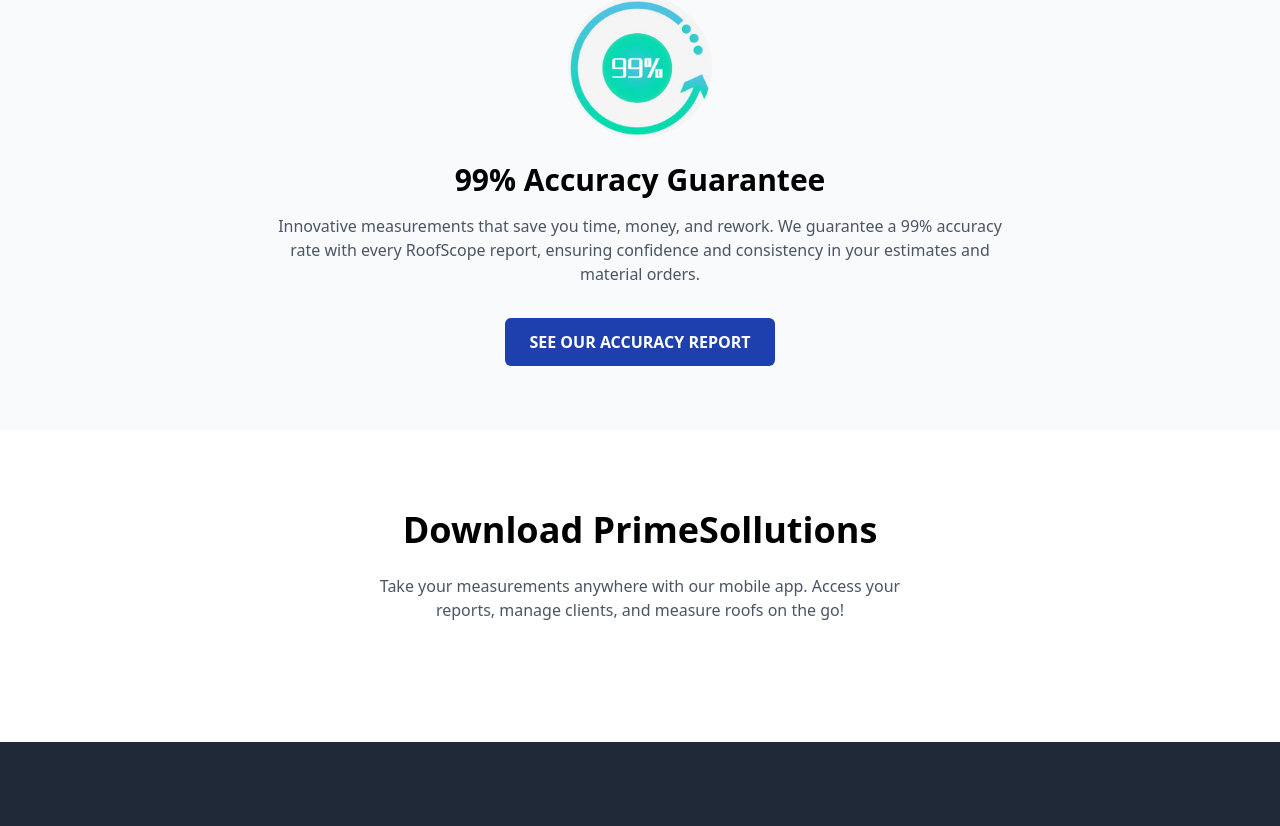
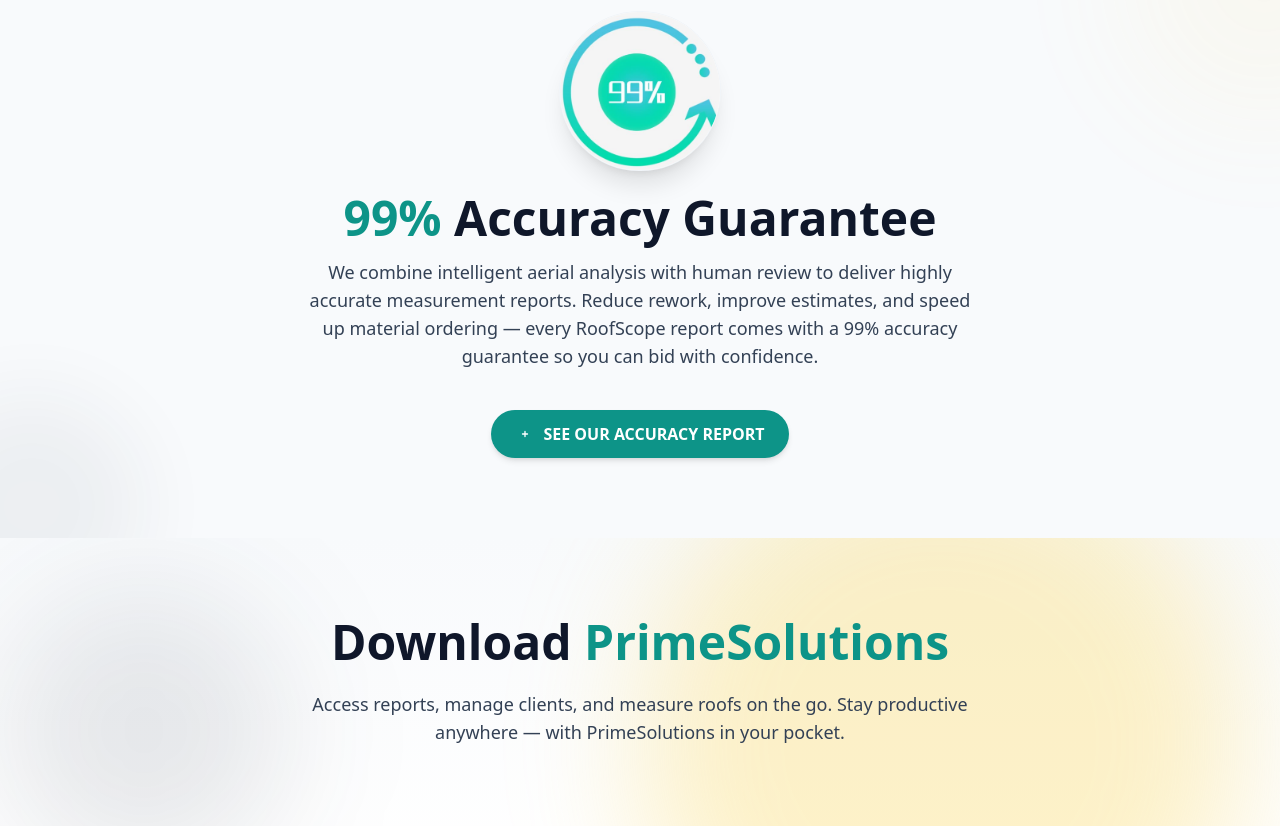
Before and after one commit to ASIM-1122/Codenza, a React (Vite) app in the folder client/: page / in a window 1280 px wide. Shown: the part 1700-2526 px from the top of the page. Built offline with nearby package versions, Linux system fonts and the light colour scheme.

Commit message:
Update design of my web app

```diff
--- a/client/package.json
+++ b/client/package.json
@@ -11,6 +11,7 @@
   },
   "dependencies": {
     "@emailjs/browser": "^4.4.1",
+    "framer-motion": "^12.23.24",
     "prop-types": "^15.8.1",
     "react": "^19.1.1",
     "react-dom": "^19.1.1",
--- a/client/src/components/users/AccuracySection.jsx
+++ b/client/src/components/users/AccuracySection.jsx
@@ -1,25 +1,76 @@
+// src/components/AccuracySection.jsx
 import React from "react";
-import percent from "../../assets/99percent.png"; // ✅ Import your image
+import { motion } from "framer-motion";
+import percentImg from "../../assets/99percent.png"; // update path if needed
 
-const AccuracySection = () => (
-  <section className="bg-gray-50 py-16 text-center">
-    <div className="max-w-3xl mx-auto px-4">
-      <img
-        src={percent}
-        alt="99% Accuracy Guarantee"
-        className="mx-auto mb-6 w-28 md:w-36 rounded-[50%]"
-      />
-      <h2 className="text-3xl font-bold mb-4">99% Accuracy Guarantee</h2>
-      <p className="text-gray-600 mb-8">
-        Innovative measurements that save you time, money, and rework. We guarantee
-        a 99% accuracy rate with every RoofScope report, ensuring confidence and
-        consistency in your estimates and material orders.
-      </p>
-      <button className="bg-blue-800 hover:bg-blue-700 text-white px-6 py-3 rounded-md font-semibold">
-        SEE OUR ACCURACY REPORT
-      </button>
-    </div>
-  </section>
-);
+/**
+ * AccuracySection
+ * - Professional navy + teal + warm-gold color scheme
+ * - Responsive and production-ready
+ * - Uses framer-motion for subtle animations (install `framer-motion` if not yet)
+ *
+ * Palette used:
+ *  - Text / base: slate-900
+ *  - Accent / CTA: teal-600 -> teal-700
+ *  - Decorative warm accent: amber-300 (very subtle)
+ */
 
-export default AccuracySection;
+export default function AccuracySection() {
+  return (
+    <section className="relative overflow-hidden bg-slate-50 py-20">
+      {/* soft radial accent in the background (warm gold) */}
+      <div className="absolute inset-0 pointer-events-none opacity-6">
+        <div className="absolute -top-24 -right-32 w-72 h-72 rounded-full bg-amber-300 blur-3xl" />
+      </div>
+
+      <div className="relative z-10 max-w-5xl mx-auto px-6 text-center">
+        {/* animated badge/image */}
+        <motion.img
+          src={percentImg}
+          alt="99% Accuracy Guarantee"
+          className="mx-auto mb-6 w-28 md:w-40 rounded-full shadow-xl ring-1 ring-slate-100 bg-white"
+          initial={{ scale: 0.94, opacity: 0 }}
+          whileInView={{ scale: 1, opacity: 1 }}
+          transition={{ duration: 0.7, ease: "easeOut" }}
+        />
+
+        <motion.h2
+          className="text-3xl md:text-4xl lg:text-5xl font-extrabold text-slate-900 mb-4"
+          initial={{ y: 18, opacity: 0 }}
+          whileInView={{ y: 0, opacity: 1 }}
+          transition={{ delay: 0.08, duration: 0.55 }}
+        >
+          <span className="text-teal-600">99%</span> Accuracy Guarantee
+        </motion.h2>
+
+        <motion.p
+          className="text-slate-700 text-base md:text-lg leading-relaxed mb-10 max-w-2xl mx-auto"
+          initial={{ y: 18, opacity: 0 }}
+          whileInView={{ y: 0, opacity: 1 }}
+          transition={{ delay: 0.16, duration: 0.55 }}
+        >
+          We combine intelligent aerial analysis with human review to deliver highly accurate measurement
+          reports. Reduce rework, improve estimates, and speed up material ordering — every RoofScope report
+          comes with a 99% accuracy guarantee so you can bid with confidence.
+        </motion.p>
+
+        <motion.button
+          className="inline-flex items-center gap-2 bg-teal-600 hover:bg-teal-700 text-white font-semibold px-6 py-3 rounded-full shadow-md focus:outline-none focus:ring-4 focus:ring-teal-200 transition-transform"
+          whileHover={{ scale: 1.03 }}
+          whileTap={{ scale: 0.98 }}
+          aria-label="See our accuracy report"
+        >
+          {/* subtle icon */}
+          <svg className="w-5 h-5" viewBox="0 0 24 24" fill="none" stroke="currentColor" strokeWidth="1.6" strokeLinecap="round" strokeLinejoin="round">
+            <path d="M12 9v6M9 12h6" />
+            <circle cx="12" cy="12" r="10" stroke="none" />
+          </svg>
+          SEE OUR ACCURACY REPORT
+        </motion.button>
+      </div>
+
+      {/* decorative navy circle (subtle, bottom-left) */}
+      <div className="absolute -bottom-20 -left-20 w-56 h-56 rounded-full bg-slate-800 opacity-5 blur-2xl pointer-events-none"></div>
+    </section>
+  );
+}
--- a/client/src/components/users/DownloadAppSection.jsx
+++ b/client/src/components/users/DownloadAppSection.jsx
@@ -1,19 +1,79 @@
+// src/components/DownloadAppSection.jsx
 import React from "react";
+import { motion } from "framer-motion";
 // import appStoreImg from "../../assets/AppStore.png";
 // import playStoreImg from "../../assets/Playstoree.png";
 
-const DownloadAppSection = () => (
-  <section className="py-20 text-center bg-white">
-    <h2 className="text-3xl md:text-4xl font-bold mb-6">Download PrimeSollutions</h2>
-    <p className="text-gray-600 max-w-xl mx-auto mb-10">
-      Take your measurements anywhere with our mobile app. Access your reports,
-      manage clients, and measure roofs on the go!
-    </p>
-    {/* <div className="flex justify-center gap-6">
-      <img src={appStoreImg} alt="App Store" className="h-12 rounded-md" />
-      <img src={playStoreImg} alt="Google Play" className="h-12 rounded-md" />
-    </div> */}
-  </section>
-);
+/**
+ * DownloadAppSection
+ * - Clean, modern, and responsive
+ * - Matches global color palette:
+ *   slate-900, slate-700, teal-600, amber-300
+ * - Includes subtle motion and decorative background glow
+ */
+export default function DownloadAppSection() {
+  return (
+    <section className="relative py-20 bg-gradient-to-b from-slate-50 to-white overflow-hidden text-center">
+      {/* soft golden glow background */}
+      <div className="absolute -top-24 right-1/2 translate-x-1/2 w-[600px] h-[600px] bg-amber-300/30 rounded-full blur-3xl pointer-events-none" />
 
-export default DownloadAppSection;
+      {/* dark navy shadow for contrast */}
+      <div className="absolute bottom-0 left-0 w-72 h-72 bg-slate-800/10 rounded-full blur-3xl pointer-events-none" />
+
+      <div className="relative z-10 max-w-5xl mx-auto px-6">
+        {/* heading */}
+        <motion.h2
+          className="text-3xl md:text-5xl font-extrabold text-slate-900 mb-6"
+          initial={{ y: 25, opacity: 0 }}
+          whileInView={{ y: 0, opacity: 1 }}
+          transition={{ duration: 0.6, ease: "easeOut" }}
+        >
+          Download <span className="text-teal-600">PrimeSolutions</span>
+        </motion.h2>
+
+        {/* subtext */}
+        <motion.p
+          className="text-slate-700 text-base md:text-lg leading-relaxed max-w-2xl mx-auto mb-12"
+          initial={{ y: 25, opacity: 0 }}
+          whileInView={{ y: 0, opacity: 1 }}
+          transition={{ delay: 0.1, duration: 0.6, ease: "easeOut" }}
+        >
+          Access reports, manage clients, and measure roofs on the go.
+          Stay productive anywhere — with PrimeSolutions in your pocket.
+        </motion.p>
+
+        {/* store buttons */}
+        {/* <motion.div
+          className="flex flex-col sm:flex-row justify-center items-center gap-6"
+          initial={{ scale: 0.9, opacity: 0 }}
+          whileInView={{ scale: 1, opacity: 1 }}
+          transition={{ delay: 0.2, duration: 0.6 }}
+        >
+          {/* App Store */}
+          {/* <a
+            href="#"
+            className="group flex items-center gap-3 bg-slate-900 text-white px-6 py-3 rounded-full hover:bg-slate-800 transition-all duration-300 shadow-lg hover:shadow-xl"
+          >
+            <img
+              src={appStoreImg}
+              alt="Download on App Store"
+              className="h-10 w-auto group-hover:scale-105 transition-transform duration-300"
+            />
+          </a> */}
+
+          {/* Play Store */}
+          {/* <a
+            href="#"
+            className="group flex items-center gap-3 bg-teal-600 text-white px-6 py-3 rounded-full hover:bg-teal-700 transition-all duration-300 shadow-lg hover:shadow-xl"
+          >
+            <img
+              src={playStoreImg}
+              alt="Get it on Google Play"
+              className="h-10 w-auto group-hover:scale-105 transition-transform duration-300"
+            />
+          </a> */}
+        {/* </motion.div> */}
+      </div>
+    </section>
+  );
+}
--- a/client/src/components/users/FinalCTASection.jsx
+++ b/client/src/components/users/FinalCTASection.jsx
@@ -1,14 +1,51 @@
+// src/components/FinalCTASection.jsx
 import React from "react";
+import { motion } from "framer-motion";
 
-const FinalCTASection = () => (
-  <section className="py-24 bg-gray-900 text-center text-white">
-    <h2 className="text-3xl md:text-4xl font-bold mb-6">
-      Are You a Contractor Looking To Grow Your Business?
-    </h2>
-    <button className="bg-blue-700 hover:bg-blue-800 px-8 py-3 rounded-md font-semibold">
-      WATCH FREE DEMO
-    </button>
-  </section>
-);
+/**
+ * FinalCTASection
+ * - Uses same brand palette: slate-900, teal-600, amber-300
+ * - Bold, modern, centered CTA for conversions
+ * - Responsive from mobile to 2400px
+ */
+export default function FinalCTASection() {
+  return (
+    <section className="relative overflow-hidden bg-slate-900 text-white py-24 text-center">
+      {/* Background gradient and glow */}
+      <div className="absolute inset-0 bg-gradient-to-t from-slate-800 via-slate-900 to-slate-950 opacity-95" />
+      <div className="absolute -top-24 right-1/2 translate-x-1/2 w-[500px] h-[500px] bg-amber-300/20 rounded-full blur-3xl" />
+      <div className="absolute -bottom-20 left-1/2 -translate-x-1/2 w-[400px] h-[400px] bg-teal-700/20 rounded-full blur-3xl" />
 
-export default FinalCTASection;
+      <div className="relative z-10 max-w-3xl mx-auto px-6">
+        <motion.h2
+          className="text-3xl md:text-5xl font-extrabold mb-8 leading-snug"
+          initial={{ y: 25, opacity: 0 }}
+          whileInView={{ y: 0, opacity: 1 }}
+          transition={{ duration: 0.7, ease: "easeOut" }}
+        >
+          Are You a Contractor Looking To{" "}
+          <span className="text-teal-400">Grow Your Business?</span>
+        </motion.h2>
+
+        <motion.button
+          className="inline-flex items-center gap-2 bg-teal-600 hover:bg-teal-700 px-8 py-4 rounded-full font-semibold text-lg shadow-lg hover:shadow-teal-500/30 transition-all duration-300"
+          whileHover={{ scale: 1.05 }}
+          whileTap={{ scale: 0.97 }}
+        >
+          <svg
+            className="w-5 h-5"
+            viewBox="0 0 24 24"
+            fill="none"
+            stroke="currentColor"
+            strokeWidth="1.8"
+            strokeLinecap="round"
+            strokeLinejoin="round"
+          >
+            <polygon points="5 3 19 12 5 21 5 3" />
+          </svg>
+          WATCH FREE DEMO
+        </motion.button>
+      </div>
+    </section>
+  );
+}
```
Also changed, not shown: 1 other file (tests, documents, lock files or other folders).
